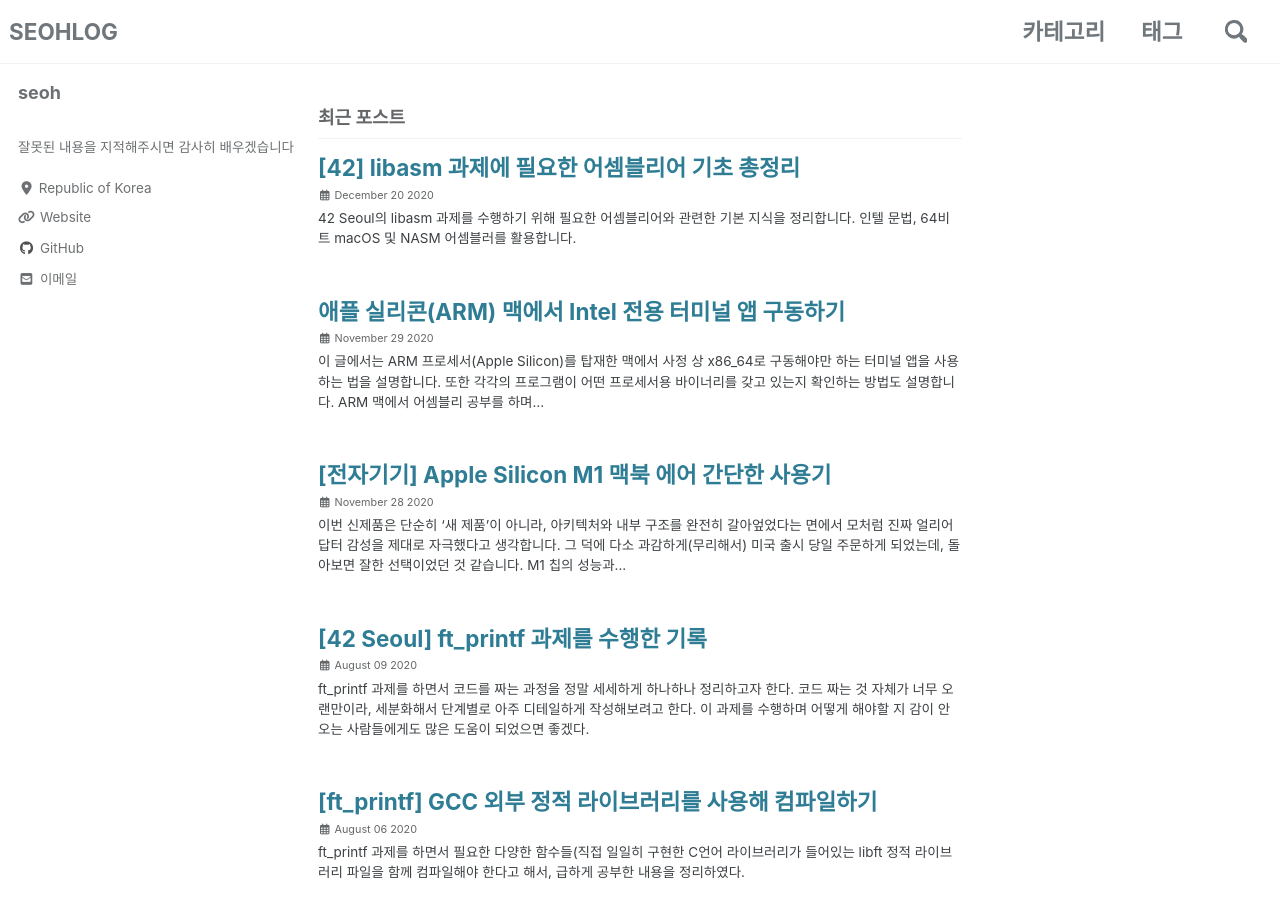
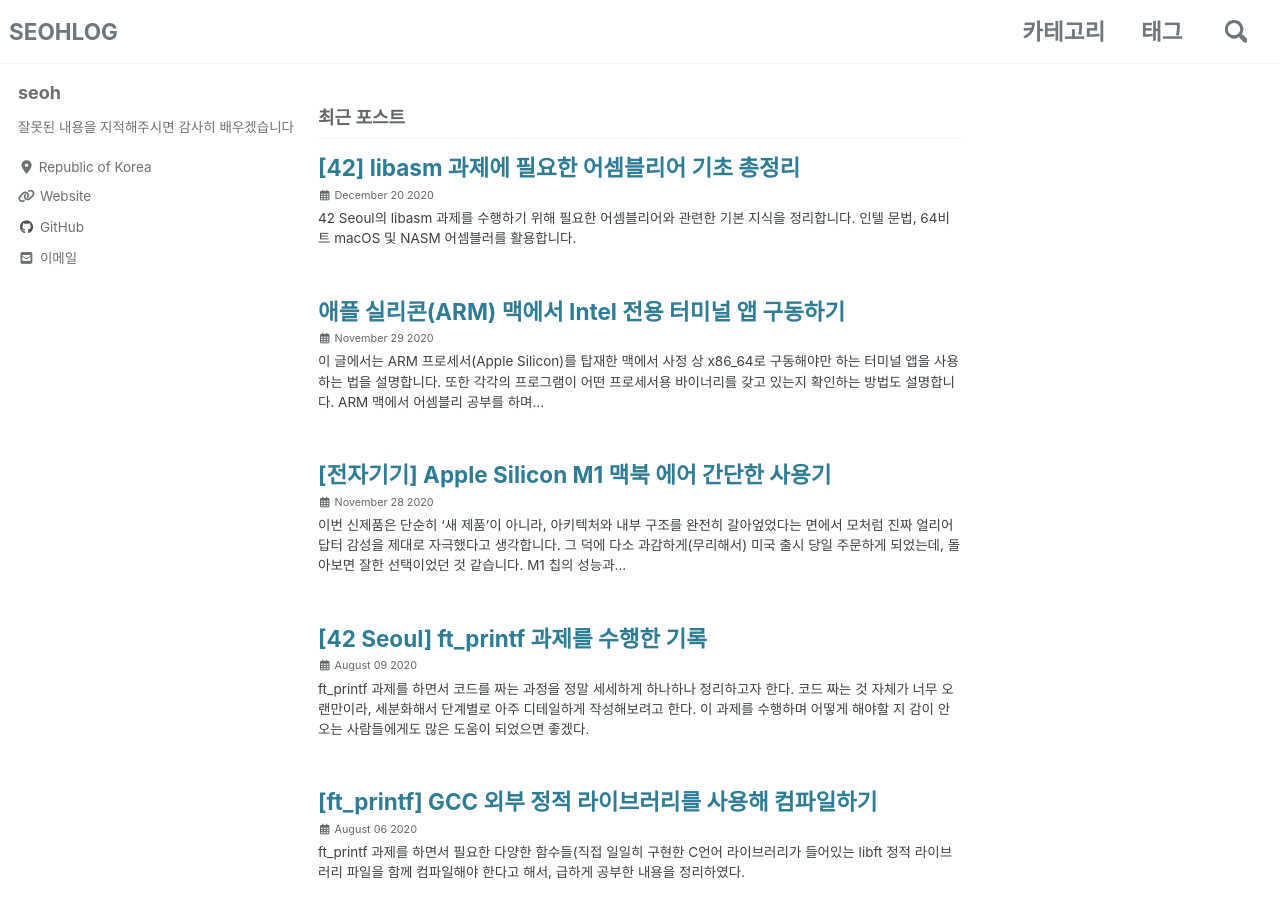
Before and after one commit to ohseyong/ohseyong.github.io, a Jekyll site: the page built from index.html, in a window 1280 px wide and 900 px high. Built offline with Jekyll 4.4.1, drawn with Linux system fonts in a browser that asks for light colours; cached includes are drawn as plain includes; nearby versions of some CDN libraries; the list of posts is cut into pages by our own code.

```diff
--- a/_config.yml
+++ b/_config.yml
@@ -98,7 +98,7 @@ analytics:
 author:
   name             : "seoh"
   avatar           : # path of avatar image, e.g. "/assets/images/bio-photo.jpg"
-  bio              : "<br />잘못된 내용을 지적해주시면 감사히 배우겠습니다"
+  bio              : "잘못된 내용을 지적해주시면 감사히 배우겠습니다"
   location         : "Republic of Korea"
   email            : "seiyong@me.com"
   links:
```
